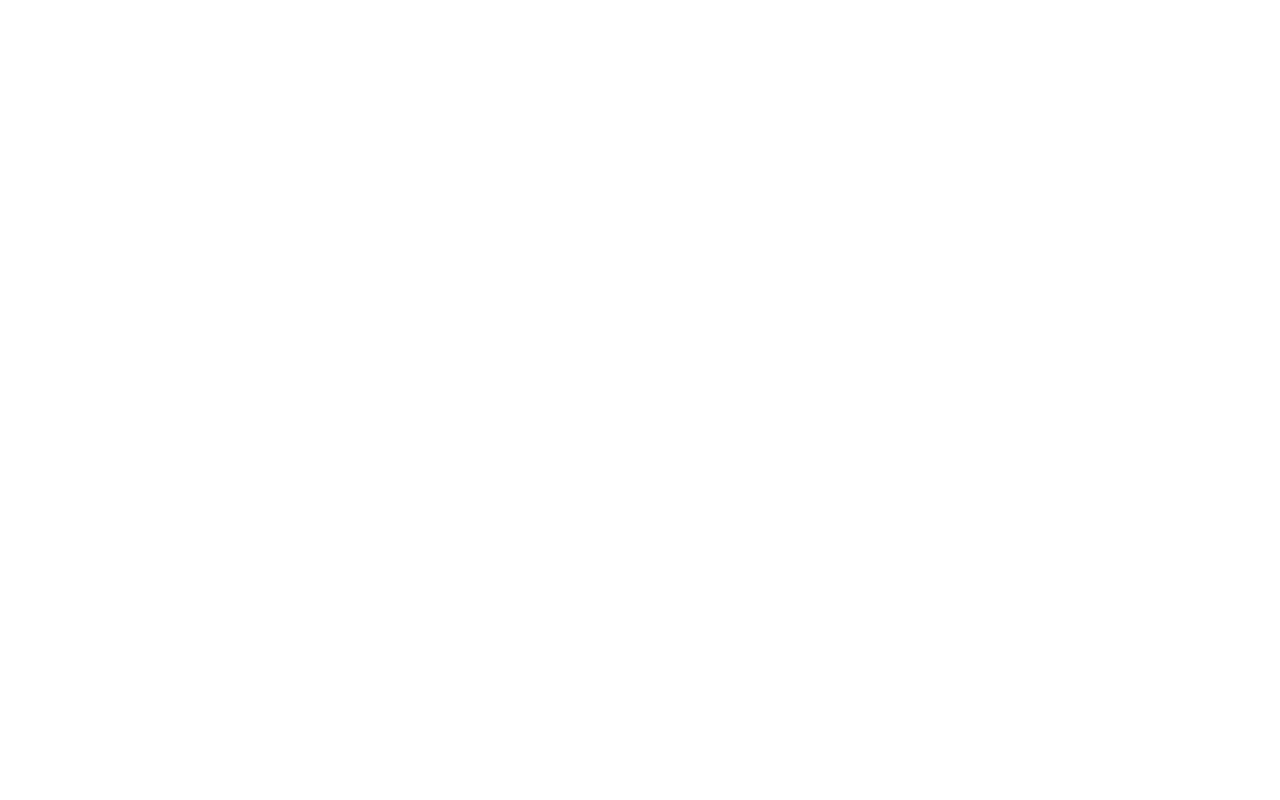
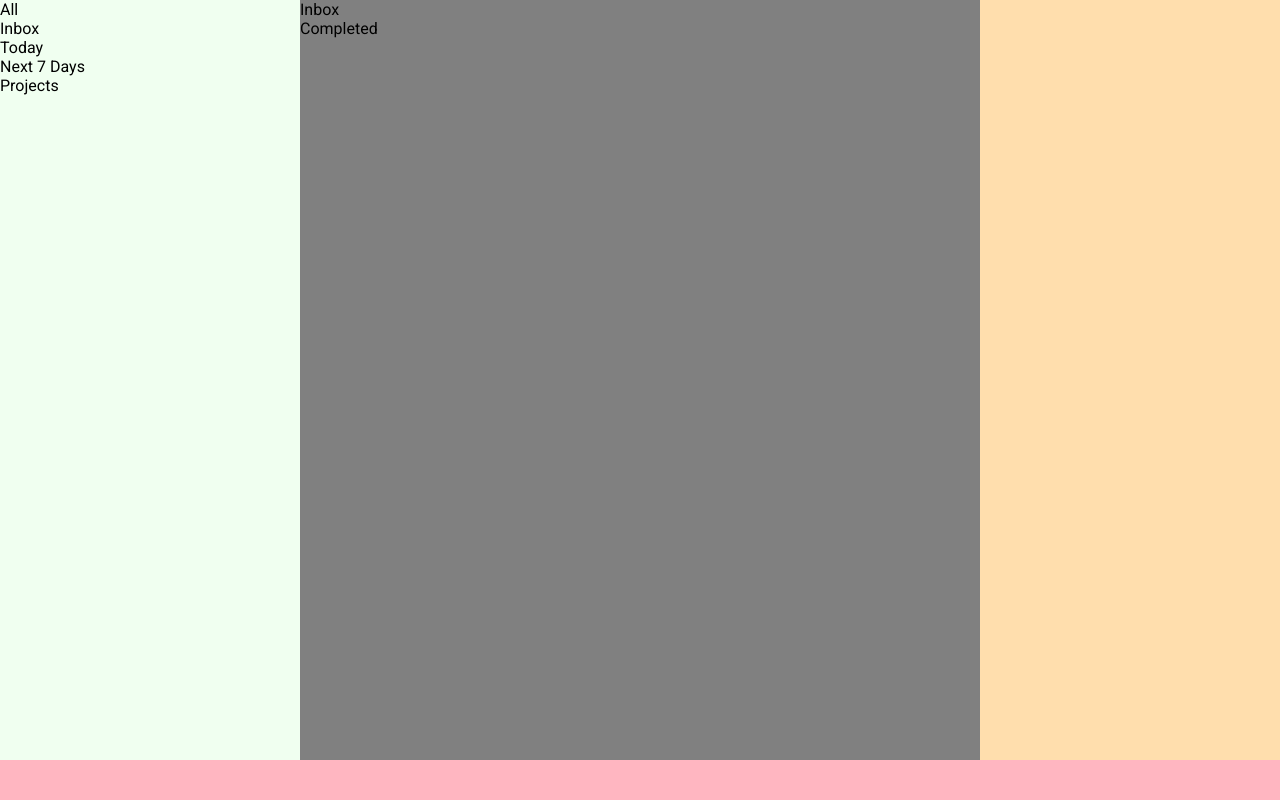
Before and after one commit to rchrd-0/todo-list, a website built with webpack: page dist/index.html in a window 1280 px wide. Built offline with nearby package versions, Linux system fonts and the light colour scheme.

Commit message:
Add basic display layout and structure

```diff
--- a/dist/index.html
+++ b/dist/index.html
@@ -8,5 +8,39 @@
     <link rel="stylesheet" href="./style.css" />
     <script src="./main.js"></script>
   </head>
-  <body></body>
+  <body>
+    <nav>
+      <section id="home-nav">
+        <div>
+          <div class="nav-icon"></div>
+          <span>All</span>
+          <div class="nav-icon"></div>
+          <span>Inbox</span>
+          <div class="nav-icon"></div>
+          <span>Today</span>
+          <div class="nav-icon"></div>
+          <span>Next 7 Days</span>
+        </div>
+      </section>
+      <section id="project-nav">
+        <div id="project-header">
+          <h2>Projects</h2>
+        </div>
+      </section>
+    </nav>
+    <main>
+      <section id="open-tasks">
+        <header>
+          <h1>Inbox</h1>
+        </header>
+        <div class="task-list"></div>
+      </section>
+      <section id="completed-tasks">
+        <header>Completed</header>
+        <div class="task-list"></div>
+      </section>
+    </main>
+    <section id="menus"></section>
+    <footer></footer>
+  </body>
 </html>
--- a/dist/style.css
+++ b/dist/style.css
@@ -0,0 +1,48 @@
+@import url('https://fonts.googleapis.com/css2?family=Roboto:wght@300;400;500&display=swap');
+
+html, body, div, span, h1, h2, p, ul, li, a, button {
+  margin: 0;
+  padding: 0;
+  border: 0;
+  font-size: 100%;
+  font: inherit;
+  vertical-align: baseline;
+}
+
+html {
+  box-sizing: border-box;
+}
+
+* {
+  box-sizing: inherit;
+}
+
+body {
+  height: 100vh;
+  display: flex;
+  flex-wrap: wrap;
+  font-family: 'Roboto', Helvetica, Arial, sans-serif
+}
+
+/* High-level layout */
+nav {
+  width: 300px;
+  background-color: honeydew;
+}
+
+main {
+  flex: 1;
+  height: calc(100vh - 40px);
+  background-color: grey;
+}
+
+#menus {
+  width: 300px;
+  background-color: navajowhite;
+}
+
+footer {
+  width: 100vw;
+  height: 40px;
+  background-color: lightpink;
+}
```
